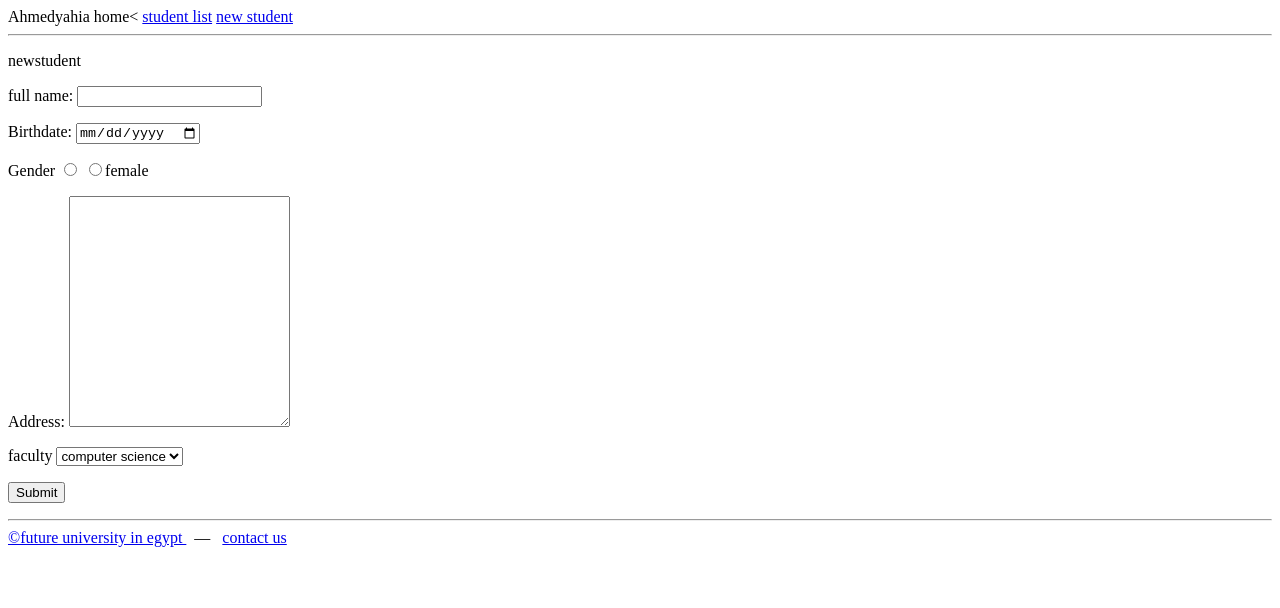
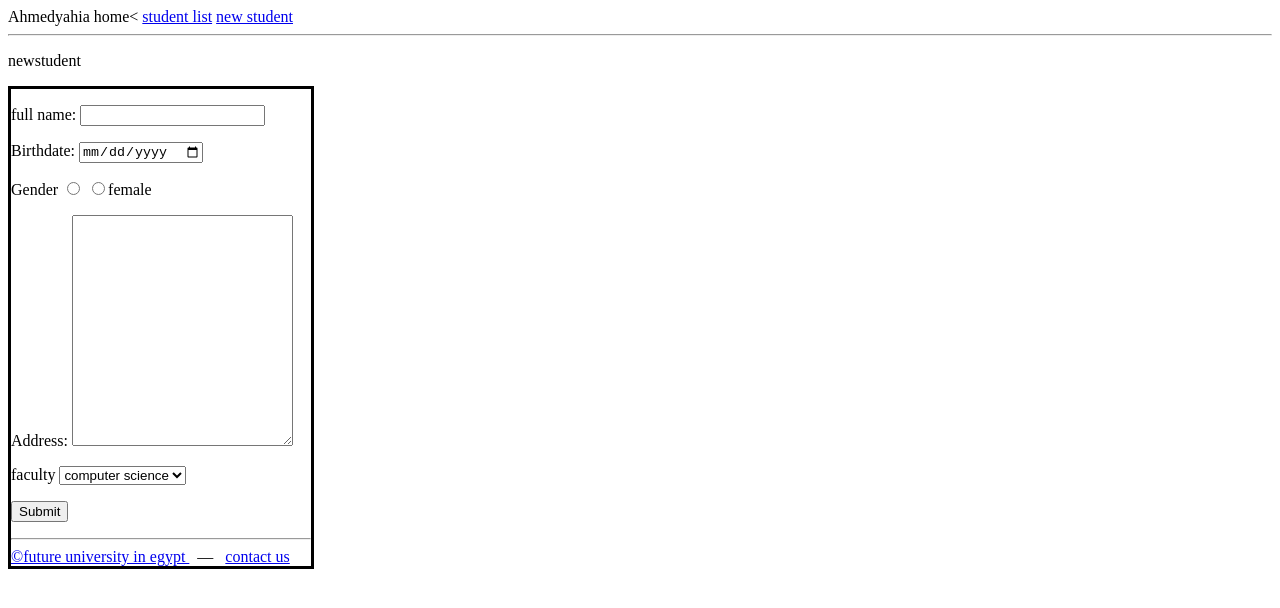
Before and after one commit to Ahmed20194970/ahmed, a plain HTML site: page new student.html in a window 1280 px wide. Drawn offline with Linux system fonts and the light colour scheme.

Commit message:
Update new student.html

```diff
--- a/new student.html
+++ b/new student.html
@@ -5,7 +5,12 @@
         Ahmedyahia
     </tittle>
 </head>
-
+ <style>
+        form{
+            border-style:solid;
+            width:300px;
+        }
+    </style>
 <body>
 
 <a herf="#" >home<</a>
```
